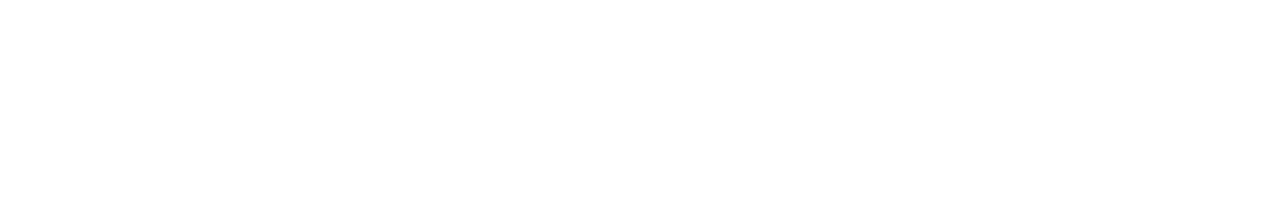
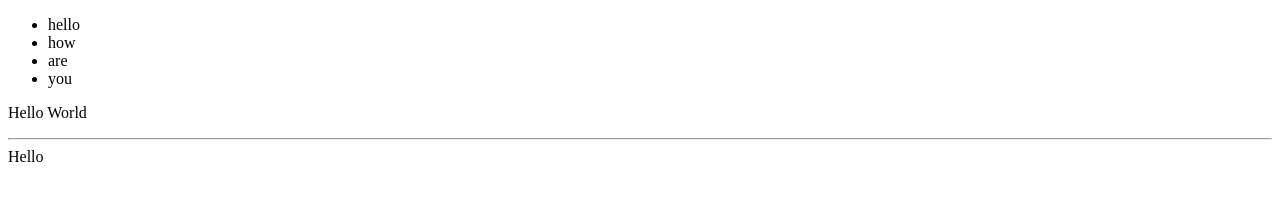
Before and after one commit to talshemesh88/github2, a plain HTML site: page index.html in a window 1280 px wide. Drawn offline with Linux system fonts and the light colour scheme.

Commit message:
add index content

```diff
--- a/index.html
+++ b/index.html
@@ -4,6 +4,16 @@
 		<title>Title</title>
 </head>
 <body>
-
+	<ul>
+		<li>hello</li>
+		<li>how</li>
+		<li>are</li>
+		<li>you</li>
+	</ul>
+	<p>Hello World</p>
+	<hr>
+	<div class="home">
+		Hello
+	</div>
 </body>
 </html>
```
